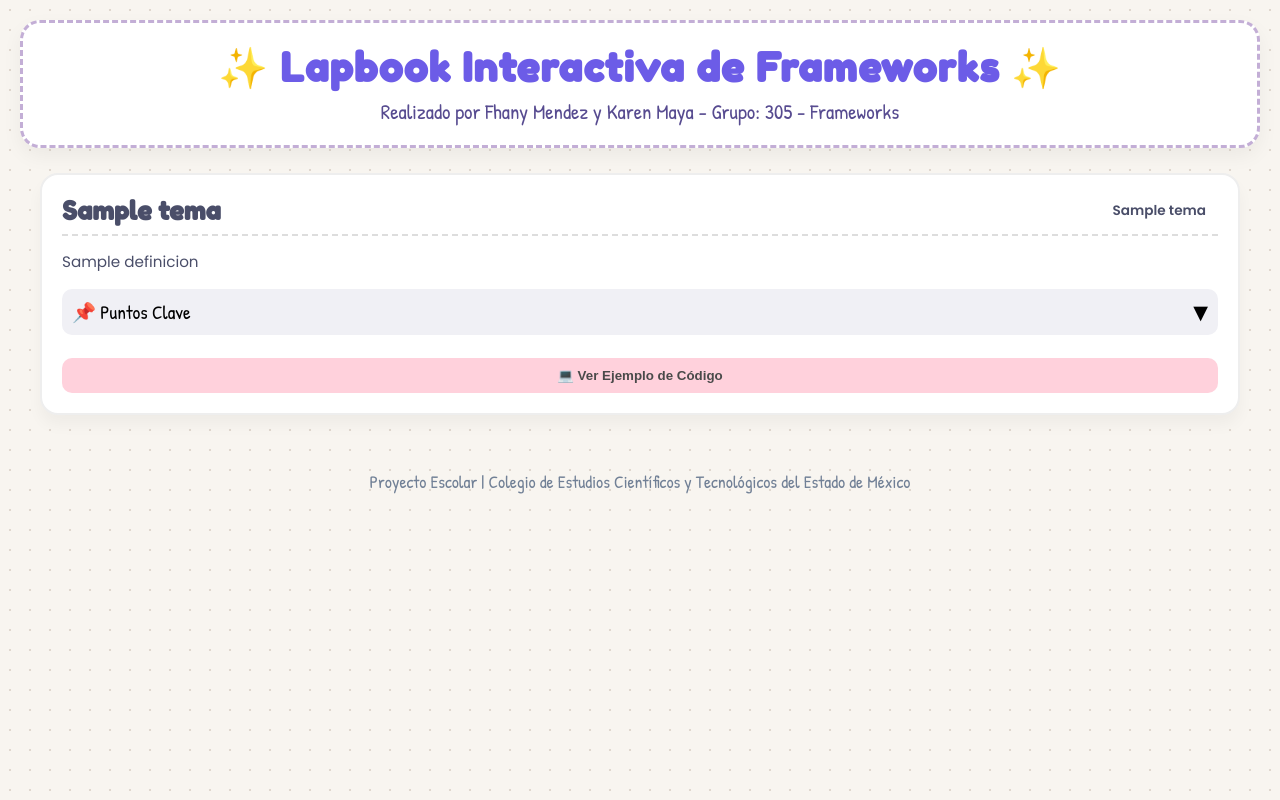
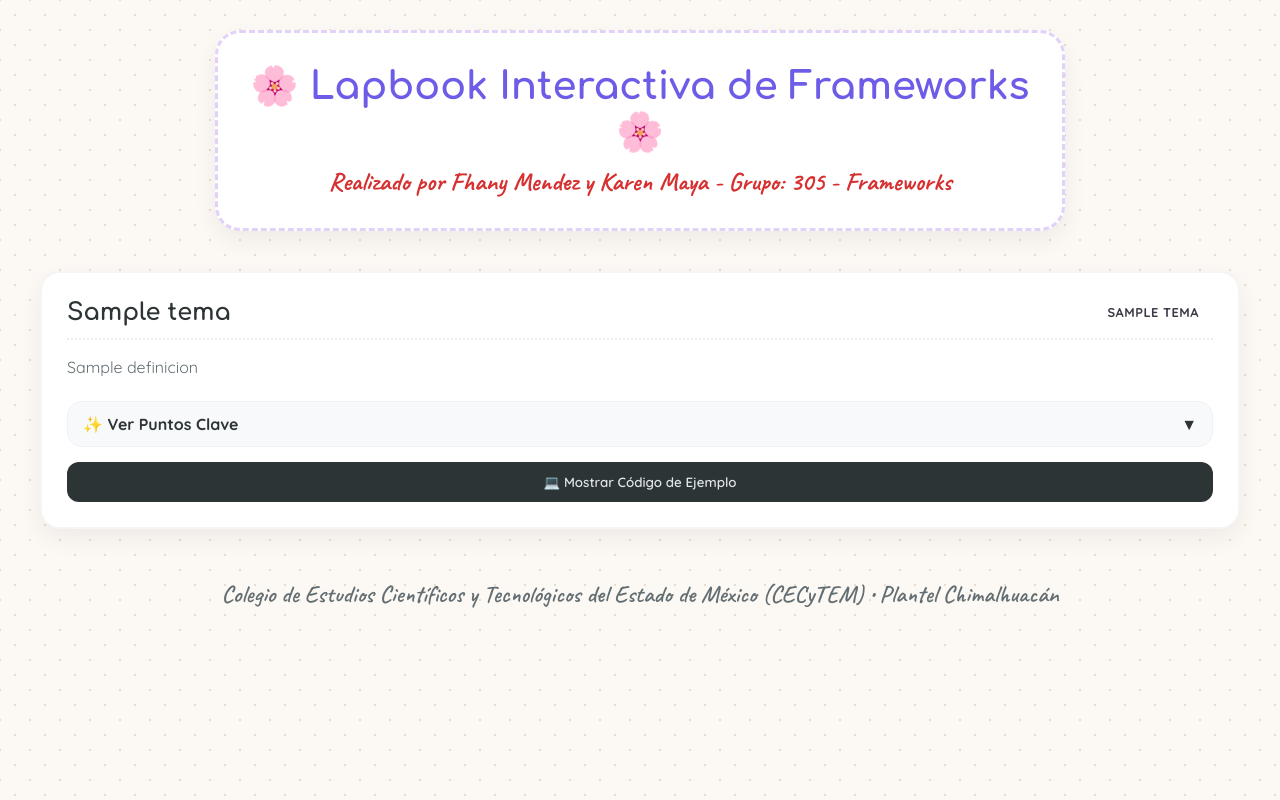
Before and after one commit to mayakaren096-wq/lapbook-fremeworks, a Flask app: template templates/index.html in a window 1280 px wide. Run offline with Flask 3, Linux system fonts and the light colour scheme; the template is opened without the code that fills it: most values are stand-ins (such as "Sample title", 1, 10 or a date in 2020).

Commit message:
Actualizacion de diseño mejorado para la lapbook

```diff
--- a/templates/index.html
+++ b/templates/index.html
@@ -4,23 +4,24 @@
 <head>
     <meta charset="UTF-8">
     <meta name="viewport" content="width=device-width, initial-scale=1.0">
-    <title>Lapbook Interactiva - Frameworks</title>
-    <!-- Fuentes tipográficas creativas -->
+    <title>Lapbook Interactiva de Frameworks</title>
+    <!-- Fuentes de Google Fonts -->
     <link rel="preconnect" href="https://fonts.googleapis.com">
     <link rel="preconnect" href="https://fonts.gstatic.com" crossorigin>
-    <link href="https://fonts.googleapis.com/css2?family=Fredoka+One&family=Patrick+Hand&family=Poppins:wght@300;400;600&display=swap" rel="stylesheet">
+    <link href="https://fonts.googleapis.com/css2?family=Quicksand:wght@400;600;700&family=Caveat:wght@600;700&family=Comfortaa:wght@500;700&display=swap" rel="stylesheet">
 
     <style>
         /* Realizado por Fhany Mendez y Karen Maya - Grupo: 305 - Frameworks */
         :root {
             --pastel-pink: #ffd1dc;
-            --pastel-blue: #aec6cf;
-            --pastel-green: #b2e2b1;
-            --pastel-purple: #c3aed6;
-            --pastel-yellow: #fdfd96;
-            --pastel-orange: #ffb7b2;
-            --bg-canvas: #f8f5f0;
-            --text-dark: #4a4e69;
+            --pastel-blue: #b4e1ff;
+            --pastel-green: #d1f7c4;
+            --pastel-purple: #e2d1f9;
+            --pastel-yellow: #fff3b0;
+            --pastel-peach: #ffdac1;
+            --bg-color: #fcf9f5;
+            --text-main: #3d3a45;
+            --shadow: 0 10px 25px rgba(0, 0, 0, 0.06);
         }
 
         * {
@@ -30,208 +31,232 @@
         }
 
         body {
-            background-color: var(--bg-canvas);
-            font-family: 'Poppins', sans-serif;
-            color: var(--text-dark);
+            background-color: var(--bg-color);
+            font-family: 'Quicksand', sans-serif;
+            color: var(--text-main);
             min-height: 100vh;
-            padding: 20px;
-            background-image: radial-gradient(#e0d7ce 1px, transparent 1px);
-            background-size: 20px 20px;
+            padding: 30px 15px;
+            background-image:
+                radial-gradient(#e5ddd0 1.5px, transparent 1.5px),
+                radial-gradient(#e5ddd0 1.5px, var(--bg-color) 1.5px);
+            background-size: 30px 30px;
+            background-position: 0 0, 15px 15px;
         }
 
         header {
             text-align: center;
-            margin-bottom: 25px;
-            padding: 20px;
+            max-width: 850px;
+            margin: 0 auto 40px auto;
             background: #ffffff;
-            border-radius: 20px;
-            box-shadow: 0 8px 20px rgba(0,0,0,0.05);
+            padding: 30px;
+            border-radius: 25px;
+            box-shadow: var(--shadow);
             border: 3px dashed var(--pastel-purple);
+            position: relative;
         }
 
         header h1 {
-            font-family: 'Fredoka One', cursive;
-            font-size: 2.5rem;
+            font-family: 'Comfortaa', cursive;
+            font-size: 2.4rem;
             color: #6c5ce7;
-            letter-spacing: 1px;
+            margin-bottom: 10px;
         }
 
         header p.meta-info {
-            font-family: 'Patrick Hand', cursive;
-            font-size: 1.3rem;
-            color: #574b90;
-            margin-top: 5px;
+            font-family: 'Caveat', cursive;
+            font-size: 1.6rem;
+            color: #d63031;
+            font-weight: 700;
         }
 
-        .lapbook-container {
+        .lapbook-grid {
             display: grid;
-            grid-template-columns: repeat(auto-fit, minmax(300px, 1fr));
-            gap: 25px;
+            grid-template-columns: repeat(auto-fit, minmax(320px, 1fr));
+            gap: 30px;
             max-width: 1200px;
-            margin: 0 auto 40px auto;
+            margin: 0 auto;
         }
 
-        /* Estilos de Pestañas / Folders */
-        .folder-card {
+        /* Tarjetas con estilo de Lapbook Creativa */
+        .card {
             background: #ffffff;
-            border-radius: 18px;
-            padding: 20px;
-            box-shadow: 0 10px 15px rgba(0,0,0,0.04);
-            transition: transform 0.3s ease, box-shadow 0.3s ease;
+            border-radius: 20px;
+            padding: 25px;
+            box-shadow: var(--shadow);
+            transition: all 0.4s cubic-bezier(0.165, 0.84, 0.44, 1);
             position: relative;
-            border: 2px solid #eee;
-            overflow: hidden;
+            border: 2px solid rgba(0,0,0,0.04);
+            display: flex;
+            flex-direction: column;
+            justify-content: space-between;
         }
 
-        .folder-card:hover {
-            transform: translateY(-5px);
-            box-shadow: 0 15px 25px rgba(0,0,0,0.08);
+        .card:hover {
+            transform: translateY(-8px) scale(1.01);
+            box-shadow: 0 15px 30px rgba(0,0,0,0.1);
         }
 
-        .folder-header {
+        .card-header {
             display: flex;
             justify-content: space-between;
             align-items: center;
             margin-bottom: 15px;
-            padding-bottom: 8px;
-            border-bottom: 2px dashed #ddd;
+            border-bottom: 2px dotted #eee;
+            padding-bottom: 12px;
         }
 
-        .folder-header h2 {
-            font-family: 'Fredoka One', cursive;
-            font-size: 1.6rem;
+        .card-header h2 {
+            font-family: 'Comfortaa', cursive;
+            font-size: 1.5rem;
+            color: #2d3436;
         }
 
-        .tag {
-            padding: 4px 12px;
-            border-radius: 12px;
-            font-size: 0.85rem;
-            font-weight: 600;
+        .badge {
+            padding: 6px 14px;
+            border-radius: 20px;
+            font-size: 0.8rem;
+            font-weight: 700;
+            text-transform: uppercase;
+            letter-spacing: 0.5px;
         }
 
-        .tag-html { background: var(--pastel-orange); }
-        .tag-css { background: var(--pastel-blue); }
-        .tag-js { background: var(--pastel-yellow); }
-        .tag-jinja { background: var(--pastel-purple); }
-        .tag-sql { background: var(--pastel-green); }
+        /* Colores de etiquetas pastel personalizados */
+        .badge-html { background: var(--pastel-peach); color: #d35400; }
+        .badge-css { background: var(--pastel-blue); color: #0984e3; }
+        .badge-js { background: var(--pastel-yellow); color: #b7950b; }
+        .badge-jinja { background: var(--pastel-purple); color: #8e44ad; }
+        .badge-sql { background: var(--pastel-green); color: #27ae60; }
 
-        .folder-body p.def {
-            font-size: 0.95rem;
-            line-height: 1.5;
-            margin-bottom: 15px;
+        .card-body p {
+            font-size: 1rem;
+            line-height: 1.6;
+            margin-bottom: 20px;
+            color: #636e72;
         }
 
-        .accordion-btn {
+        /* Sección Desplegable Interactiva */
+        .interactive-section {
+            background: #f8f9fa;
+            border-radius: 15px;
+            padding: 12px 15px;
+            margin-bottom: 15px;
+            border: 1px solid #edf2f7;
+        }
+
+        .dropdown-btn {
+            background: none;
+            border: none;
             width: 100%;
-            background: #f0f0f5;
-            border: none;
-            padding: 10px;
-            border-radius: 10px;
-            font-family: 'Patrick Hand', cursive;
-            font-size: 1.2rem;
+            text-align: left;
+            font-family: 'Quicksand', sans-serif;
+            font-weight: 700;
+            font-size: 1rem;
+            color: #2d3436;
             cursor: pointer;
-            text-align: left;
             display: flex;
             justify-content: space-between;
             align-items: center;
-            transition: background 0.2s;
         }
 
-        .accordion-btn:hover {
-            background: #e2e2ec;
+        .dropdown-content {
+            max-height: 0;
+            overflow: hidden;
+            transition: max-height 0.3s ease-out;
+            font-size: 0.95rem;
         }
 
-        .accordion-content {
-            max-height: 0;
-            overflow: hidden;
-            transition: max-height 0.4s ease-out;
-            background: #fafafa;
-            border-radius: 10px;
-            margin-top: 8px;
-            padding: 0 12px;
+        .dropdown-content ul {
+            padding-left: 20px;
+            margin-top: 10px;
+            color: #4b6584;
         }
 
-        .accordion-content ul {
-            padding: 12px 0 12px 20px;
-            font-size: 0.9rem;
+        .dropdown-content li {
+            margin-bottom: 5px;
         }
 
-        .accordion-content li {
-            margin-bottom: 6px;
-        }
-
-        /* Ventana Desplegable (Pop-up Modal de Código) */
-        .code-toggle-btn {
-            margin-top: 15px;
+        /* Botón de Código Estilo Terminal Pastel */
+        .code-toggle {
+            background: #2d3436;
+            color: #dfe6e9;
+            border: none;
             width: 100%;
-            padding: 10px;
-            border: none;
-            border-radius: 10px;
-            background: var(--pastel-pink);
-            color: #4a4a4a;
+            padding: 12px;
+            border-radius: 12px;
+            font-family: 'Quicksand', sans-serif;
             font-weight: 600;
             cursor: pointer;
             transition: background 0.2s;
+            display: flex;
+            justify-content: center;
+            align-items: center;
+            gap: 8px;
         }
 
-        .code-toggle-btn:hover {
-            filter: brightness(0.95);
+        .code-toggle:hover {
+            background: #636e72;
         }
 
         pre {
-            background: #2d3748;
-            color: #f7fafc;
-            padding: 12px;
-            border-radius: 8px;
-            font-size: 0.8rem;
+            background: #1e272e;
+            color: #00d2d3;
+            padding: 15px;
+            border-radius: 10px;
+            font-size: 0.82rem;
             overflow-x: auto;
             margin-top: 10px;
             display: none;
+            font-family: 'Courier New', Courier, monospace;
         }
 
         footer {
             text-align: center;
-            padding: 15px;
-            font-family: 'Patrick Hand', cursive;
-            font-size: 1.1rem;
-            color: #718096;
+            margin-top: 50px;
+            font-family: 'Caveat', cursive;
+            font-size: 1.5rem;
+            color: #636e72;
         }
     </style>
 </head>
 <body>
 
     <header>
-        <h1>✨ Lapbook Interactiva de Frameworks ✨</h1>
+        <h1>🌸 Lapbook Interactiva de Frameworks 🌸</h1>
         <p class="meta-info">Realizado por Fhany Mendez y Karen Maya - Grupo: 305 - Frameworks</p>
     </header>
 
-    <main class="lapbook-container">
-        <!-- Renderizado dinámico de tarjetas usando el motor Jinja -->
+    <main class="lapbook-grid">
         {% for tema in temas %}
-        <article class="folder-card">
-            <div class="folder-header">
+        <article class="card">
+            <div>
+                <div class="card-header">
                     <h2>{{ tema.titulo }}</h2>
-                <span class="tag {{ tema.color_tag }}">{{ tema.subtitulo }}</span>
+                    <span class="badge {{ tema.color_tag }}">{{ tema.subtitulo }}</span>
                 </div>
 
-            <div class="folder-body">
-                <p class="def">{{ tema.definicion }}</p>
+                <div class="card-body">
+                    <p>{{ tema.definicion }}</p>
 
-                <!-- Desplegable estilo Lapbook con JS -->
-                <button class="accordion-btn" onclick="toggleAccordion(this)">
-                    📌 Puntos Clave <span>▼</span>
+                    <!-- Desplegable interactivo de puntos clave -->
+                    <div class="interactive-section">
+                        <button class="dropdown-btn" onclick="toggleDropdown(this)">
+                            ✨ Ver Puntos Clave <span>▼</span>
                         </button>
-                <div class="accordion-content">
+                        <div class="dropdown-content">
                             <ul>
                                 {% for punto in tema.puntos_clave %}
                                     <li>{{ punto }}</li>
                                 {% endfor %}
                             </ul>
                         </div>
+                    </div>
+                </div>
+            </div>
 
+            <div>
                 <!-- Botón de código interactivo -->
-                <button class="code-toggle-btn" onclick="toggleCode(this)">
-                    💻 Ver Ejemplo de Código
+                <button class="code-toggle" onclick="toggleCode(this)">
+                    💻 Mostrar Código de Ejemplo
                 </button>
                 <pre><code>{{ tema.codigo_ejemplo }}</code></pre>
             </div>
@@ -240,14 +265,12 @@
     </main>
 
     <footer>
-        <p>Proyecto Escolar | Colegio de Estudios Científicos y Tecnológicos del Estado de México</p>
+        <p>Colegio de Estudios Científicos y Tecnológicos del Estado de México (CECyTEM) • Plantel Chimalhuacán</p>
     </footer>
 
-    <!-- Lógica interactiva en JS puro -->
     <script>
         // Realizado por Fhany Mendez y Karen Maya - Grupo: 305 - Frameworks
-
-        function toggleAccordion(button) {
+        function toggleDropdown(button) {
             const content = button.nextElementSibling;
             const arrow = button.querySelector('span');
 
@@ -261,13 +284,13 @@
         }
 
         function toggleCode(button) {
-            const codeBlock = button.nextElementSibling;
-            if (codeBlock.style.display === "block") {
-                codeBlock.style.display = "none";
-                button.textContent = "💻 Ver Ejemplo de Código";
+            const pre = button.nextElementSibling;
+            if (pre.style.display === "block") {
+                pre.style.display = "none";
+                button.textContent = "💻 Mostrar Código de Ejemplo";
             } else {
-                codeBlock.style.display = "block";
-                button.textContent = "🙈 Ocultar Ejemplo de Código";
+                pre.style.display = "block";
+                button.textContent = "🙈 Ocultar Código";
             }
         }
     </script>
```
Lines whose indentation alone changed are shown as unchanged.
